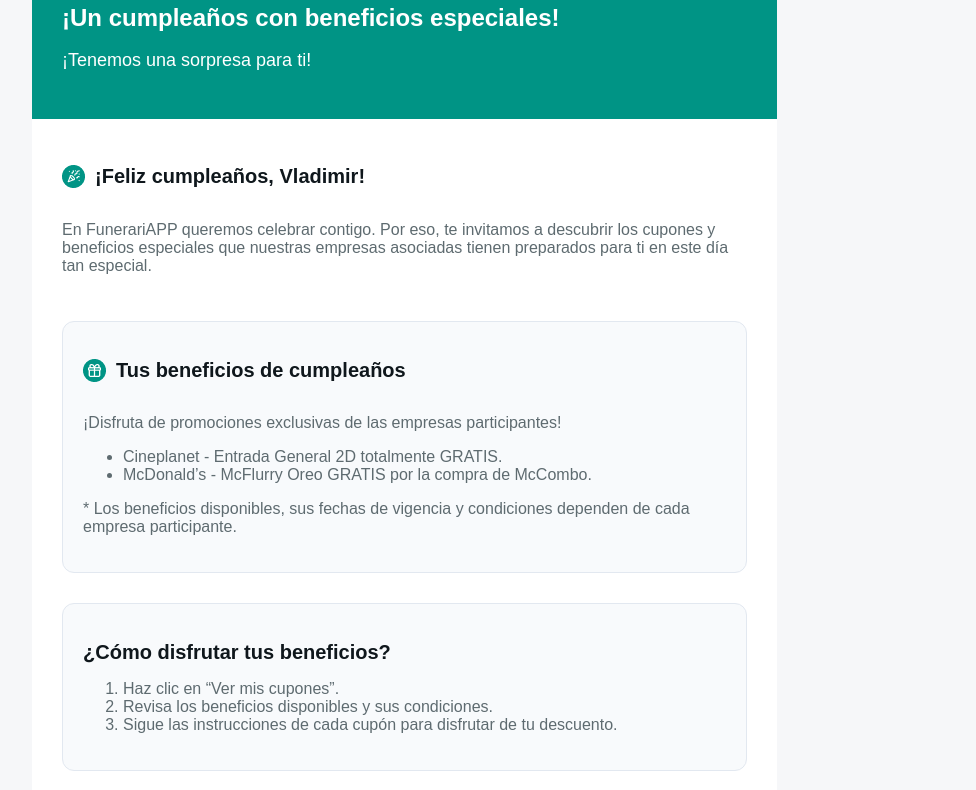
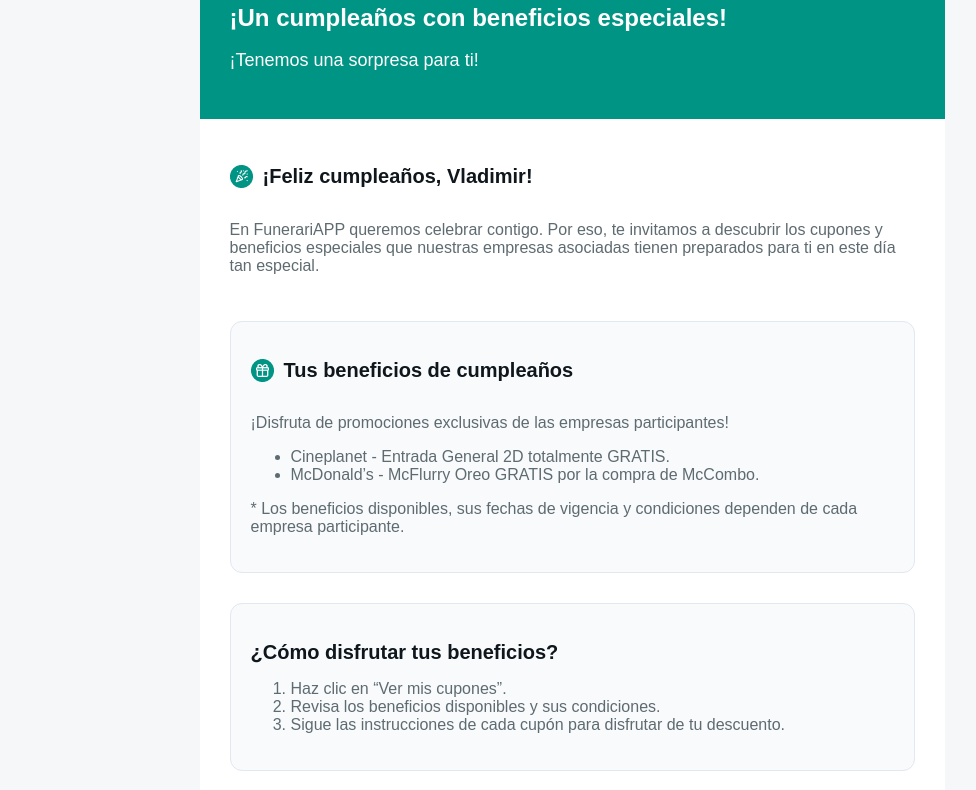
Before and after one commit to MiriamCordova/Plantilla-correo, a plain HTML site: page index.html in a window 1280 px wide. Shown: the part 226-1016 px from the top of the page, without its empty margins (68-1044 px from the left). Drawn offline with Linux system fonts and the light colour scheme.

Commit message:
centrar body

```diff
--- a/styles.css
+++ b/styles.css
@@ -1,10 +1,10 @@
 body {
     text-align: left;
-    margin: 100px;
+    margin: 100px auto;
     font-family: Arial, sans-serif;
     background-color: #F6F7F9;
     width: 745px;
-    height: auto;
+    align-items: center;
 }
 
 .logo {
```
